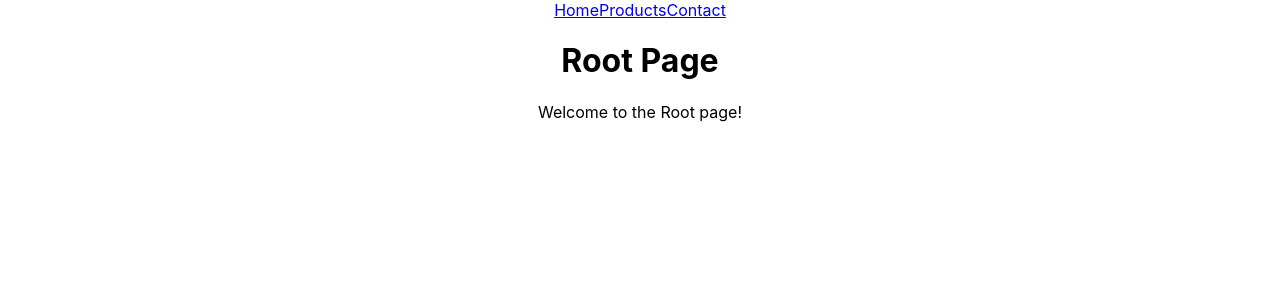
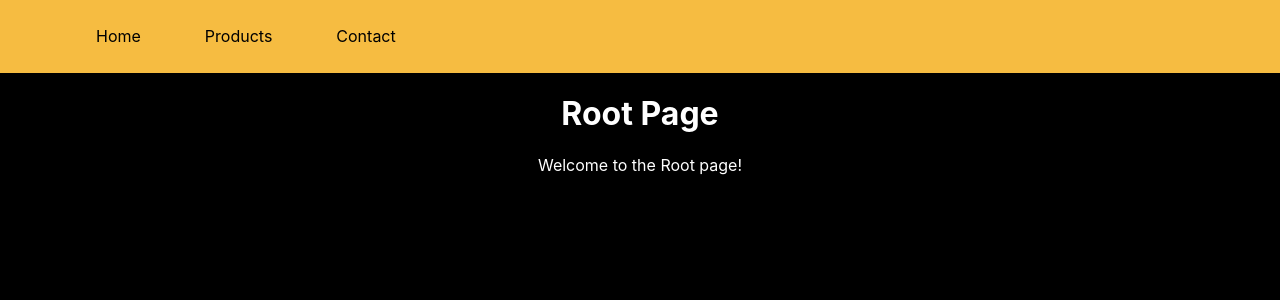
Before and after one commit to mikegecko/shopping-cart, a React (Create React App) app: page / in a window 1280 px wide. Shown: the top 300 px of the page. Built offline with nearby package versions, Linux system fonts and the light colour scheme; the HTML template or start-up script is replaced by a standard one.

Commit message:
Add basic styling to home page

```diff
--- a/public/index.html
+++ b/public/index.html
@@ -24,7 +24,7 @@
       work correctly both with client-side routing and a non-root public URL.
       Learn how to configure a non-root public URL by running `npm run build`.
     -->
-    <title>React App</title>
+    <title>Fake Store</title>
   </head>
   <body>
     <noscript>You need to enable JavaScript to run this app.</noscript>
--- a/src/App.css
+++ b/src/App.css
@@ -1,38 +1,38 @@
 .App {
   text-align: center;
+  width: 100vw;
+  height: 100vh;
+  display: flex;
+  flex-direction: column;
 }
 
-.App-logo {
-  height: 40vmin;
-  pointer-events: none;
+.navbar{
+  display: flex;
+  width: 100%;
+  height: 5rem;
+  background-color: rgb(246, 188, 65);
+  justify-content: flex-start;
+  align-items: center;
+}
+.navbar nav{
+  display: flex;
+  padding-left: 5rem;
+  gap: 2rem;
 }
 
-@media (prefers-reduced-motion: no-preference) {
-  .App-logo {
-    animation: App-logo-spin infinite 20s linear;
-  }
+.link{
+  background-color: rgb(246, 188, 65);
+  transition: 400ms;
+  padding: .5rem 1rem .5rem 1rem;
+  color: black;
+  text-decoration: none;
 }
-
-.App-header {
-  background-color: #282c34;
-  min-height: 100vh;
-  display: flex;
-  flex-direction: column;
-  align-items: center;
-  justify-content: center;
-  font-size: calc(10px + 2vmin);
+.link:hover{
+  background-color: black;
   color: white;
 }
-
-.App-link {
-  color: #61dafb;
+.home{
+  background-color: black;
+  color: white;
+  height: 100%;
 }
-
-@keyframes App-logo-spin {
-  from {
-    transform: rotate(0deg);
-  }
-  to {
-    transform: rotate(360deg);
-  }
-}
--- a/src/index.css
+++ b/src/index.css
@@ -1,5 +1,8 @@
+html, body{
+  margin: 0;
+  padding: 0;
+}
 body {
-  margin: 0;
   font-family: -apple-system, BlinkMacSystemFont, 'Segoe UI', 'Roboto', 'Oxygen',
     'Ubuntu', 'Cantarell', 'Fira Sans', 'Droid Sans', 'Helvetica Neue',
     sans-serif;
--- a/src/routes/products.jsx
+++ b/src/routes/products.jsx
@@ -2,7 +2,7 @@
 
 export default function Product() {
     return(
-        <div>
+        <div className="">
 
         </div>
     )
--- a/src/routes/root.jsx
+++ b/src/routes/root.jsx
@@ -2,7 +2,7 @@ import { Routes, Route, Link } from 'react-router-dom';
 
 export default function Root() {
   return (
-    <div>
+    <div className='home'>
       <div>
         <h1>Root Page</h1>
         <p>Welcome to the Root page!</p>
```
